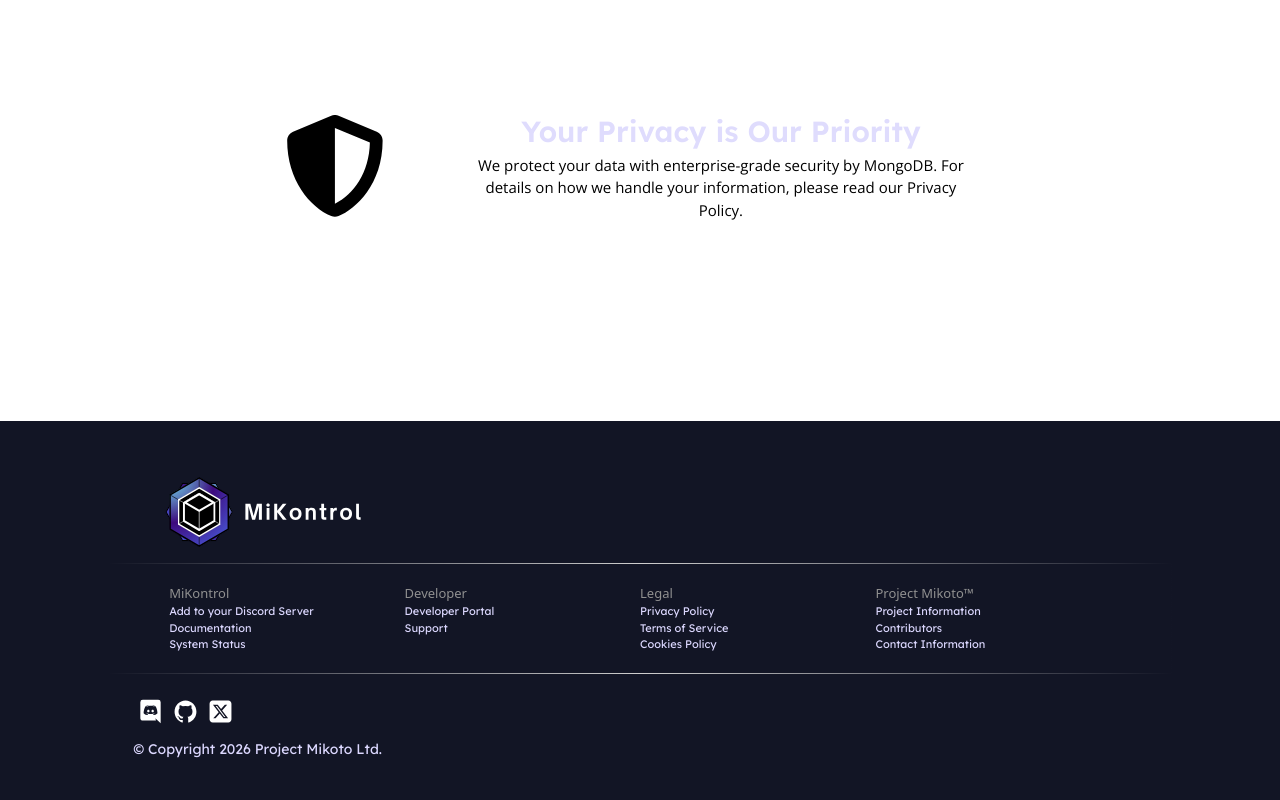
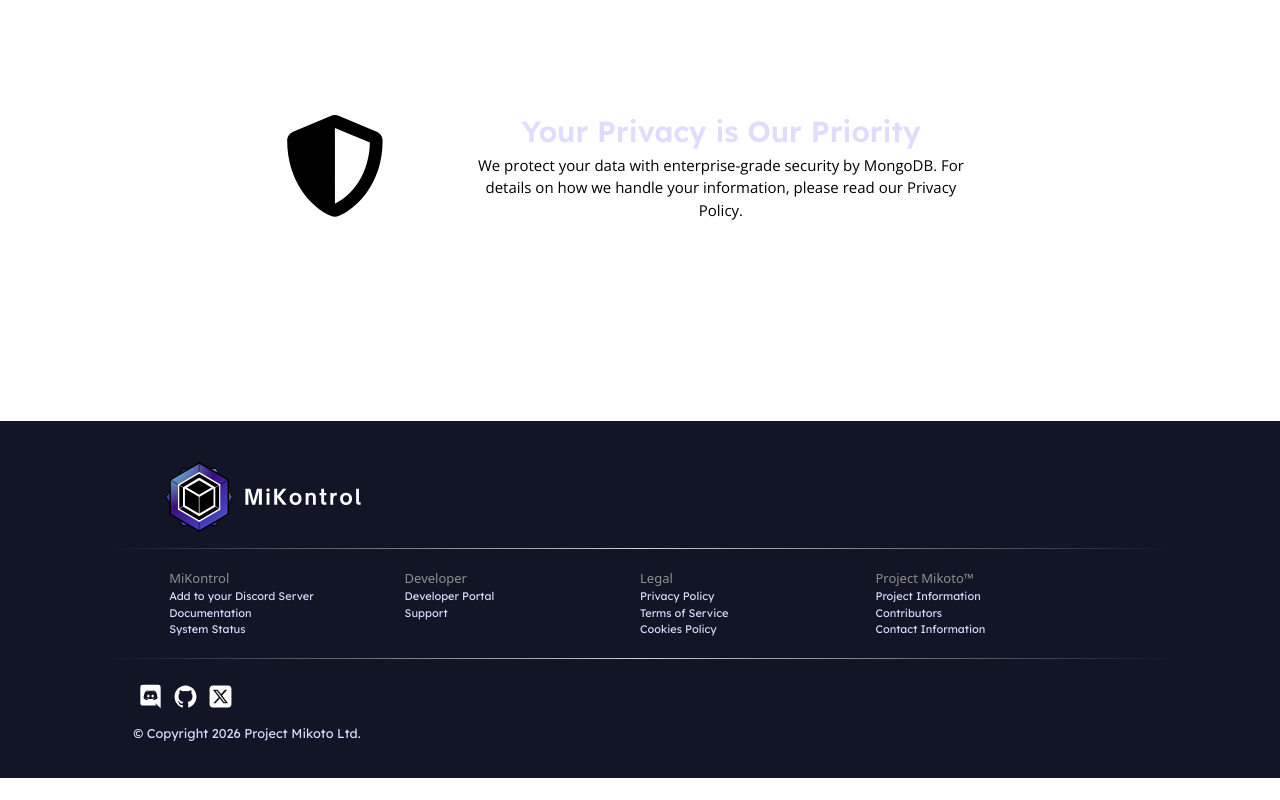
Before and after one commit to TheAlmightyGuard/MiKontrol-Dashboard, a Next.js app: page / in a window 1280 px wide. Shown: the part 2182-2982 px from the top of the page. After the commit the page ends 2960 px from the top, so only its background shows below. Built offline with nearby package versions, Linux system fonts and the light colour scheme.

Commit message:
Footor copyright font size passive fix

```diff
--- a/app/globals.css
+++ b/app/globals.css
@@ -570,8 +570,7 @@
   background-color: var(--navbar-bg);
   min-height: 350px;
 
-  padding-block-start: 50px;
-  padding-block-end: 40px;
+  padding-block: 35px;
   padding-inline: clamp(6.25rem, 8.45vw, 12.5rem);
 }
 
@@ -681,6 +680,6 @@
   margin-inline: 25px;
 
   font-family: var(--font-lexend);
-  font-size: 14px;
+  font-size: clamp(0.75rem, 1vw, 0.875rem);
   color: var(--footer-text);
 }
```
